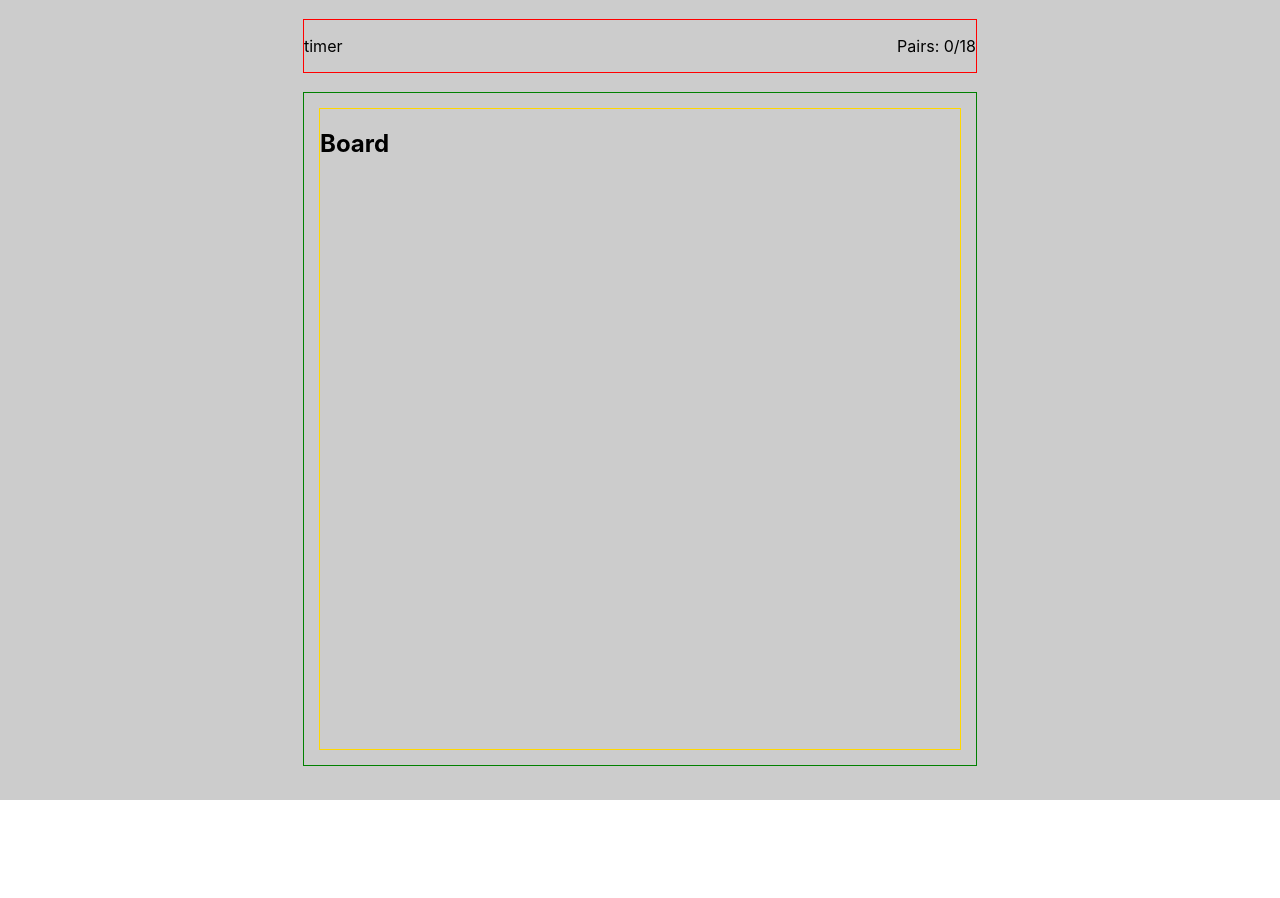
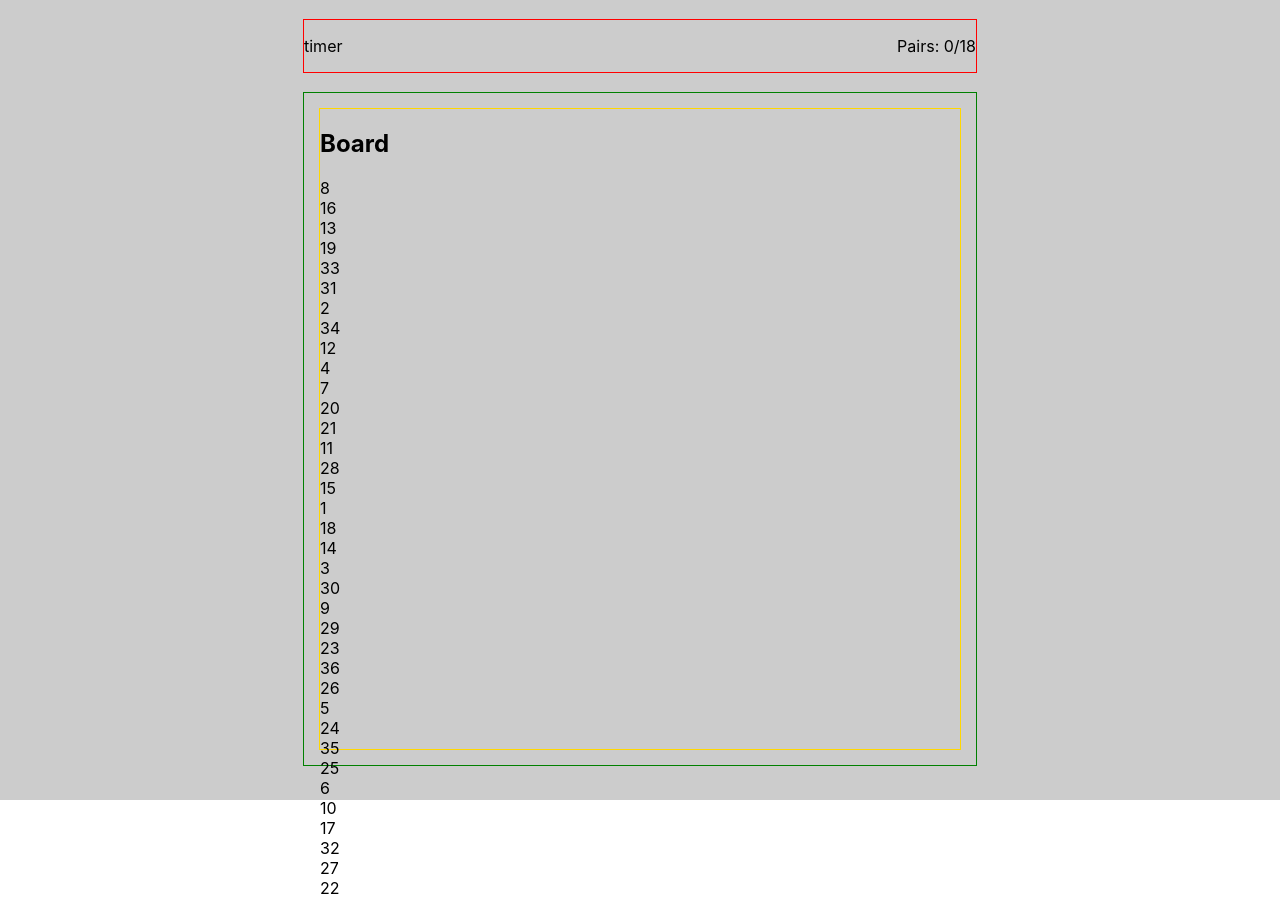
Before and after one commit to bryanmccarthy/memory-game, a React (Create React App) app: page / in a window 1280 px wide. Before the commit the page ends 800 px from the top, so only its background shows below. Built offline with nearby package versions, Linux system fonts and the light colour scheme; the HTML template or start-up script is replaced by a standard one.

Commit message:
shuffle cards

```diff
--- a/src/cardset.ts
+++ b/src/cardset.ts
@@ -17,6 +17,24 @@ const cardset = [
   { id: 16, color: "#808000", flipped: false, matched: false },
   { id: 17, color: "#C0C0C0", flipped: false, matched: false },
   { id: 18, color: "#FFD700", flipped: false, matched: false },
+  { id: 19, color: "#FF0000", flipped: false, matched: false },
+  { id: 20, color: "#00FF00", flipped: false, matched: false },
+  { id: 21, color: "#0000FF", flipped: false, matched: false },
+  { id: 22, color: "#00FFFF", flipped: false, matched: false },
+  { id: 23, color: "#FF00FF", flipped: false, matched: false },
+  { id: 24, color: "#FFFF00", flipped: false, matched: false },
+  { id: 25, color: "#FFA500", flipped: false, matched: false },
+  { id: 26, color: "#800080", flipped: false, matched: false },
+  { id: 27, color: "#FFC0CB", flipped: false, matched: false },
+  { id: 28, color: "#A52A2A", flipped: false, matched: false },
+  { id: 29, color: "#008080", flipped: false, matched: false },
+  { id: 30, color: "#00FF00", flipped: false, matched: false },
+  { id: 31, color: "#4B0082", flipped: false, matched: false },
+  { id: 32, color: "#800000", flipped: false, matched: false },
+  { id: 33, color: "#000080", flipped: false, matched: false },
+  { id: 34, color: "#808000", flipped: false, matched: false },
+  { id: 35, color: "#C0C0C0", flipped: false, matched: false },
+  { id: 36, color: "#FFD700", flipped: false, matched: false },
 ];
 
 export default cardset;
--- a/src/components/Game/Board.tsx
+++ b/src/components/Game/Board.tsx
@@ -1,10 +1,21 @@
 import './Board.css';
+import { Card } from '../../types/Card';
 
-export default function Board() {
+type BoardProps = {
+  cards: Card[];
+  setCards: (cards: Card[]) => void;
+}
+
+export default function Board({ cards, setCards }: BoardProps) {
 
   return (
     <div className="Board">
       <h2>Board</h2>
+      {
+        cards.map((card, idx) => (
+          <div className="Card" key={idx}>{card.id}</div>
+        ))
+      }
     </div>
   )
 }
--- a/src/components/Game/Game.tsx
+++ b/src/components/Game/Game.tsx
@@ -1,7 +1,9 @@
 import './Game.css';
 import Board from './Board';
+import GameOver from './GameOver';
 import { useState } from 'react';
 import cardset from '../../cardset';
+import { Card } from '../../types/Card';
 
 const finished = false; // TODO: replace with state
 
@@ -10,15 +12,26 @@ type GameProps = {
 }
 
 export default function Game({ setPairs }: GameProps) {
-  const [cards, setCards] = useState(cardset);
+  const [cards, setCards] = useState(shuffleCards(cardset));
+
+  function shuffleCards(cardset: Card[]): Card[] {
+    let shuffled = [...cardset];
+
+    for(let i = shuffled.length -1; i > 0; i--) {
+      const randIdx = Math.floor(Math.random() * (i + 1));
+      [shuffled[i], shuffled[randIdx]] = [shuffled[randIdx], shuffled[i]];
+    }
+
+    return shuffled;
+  }
 
   return (
     <div className="Game">
       {
         finished ?
-          <p>Game Over!</p>
+          <GameOver />
         :
-          <Board />
+          <Board cards={cards} setCards={setCards} />
       }
     </div>
   )
--- /dev/null
+++ b/src/components/Game/GameOver.css
@@ -0,0 +1,5 @@
+.GameOver {
+  border: 1px solid gold;
+  width: 40em;
+  height: 40em;
+}
--- /dev/null
+++ b/src/components/Game/GameOver.tsx
@@ -0,0 +1,10 @@
+import './GameOver.css';
+
+export default function GameOver() {
+
+  return (
+    <div className="GameOver">
+      <h2>Game Over</h2>
+    </div>
+  )
+}
--- /dev/null
+++ b/src/types/Card.ts
@@ -0,0 +1,6 @@
+export type Card = {
+  id: number;
+  color: string;
+  flipped: boolean;
+  matched: boolean;
+}
```
